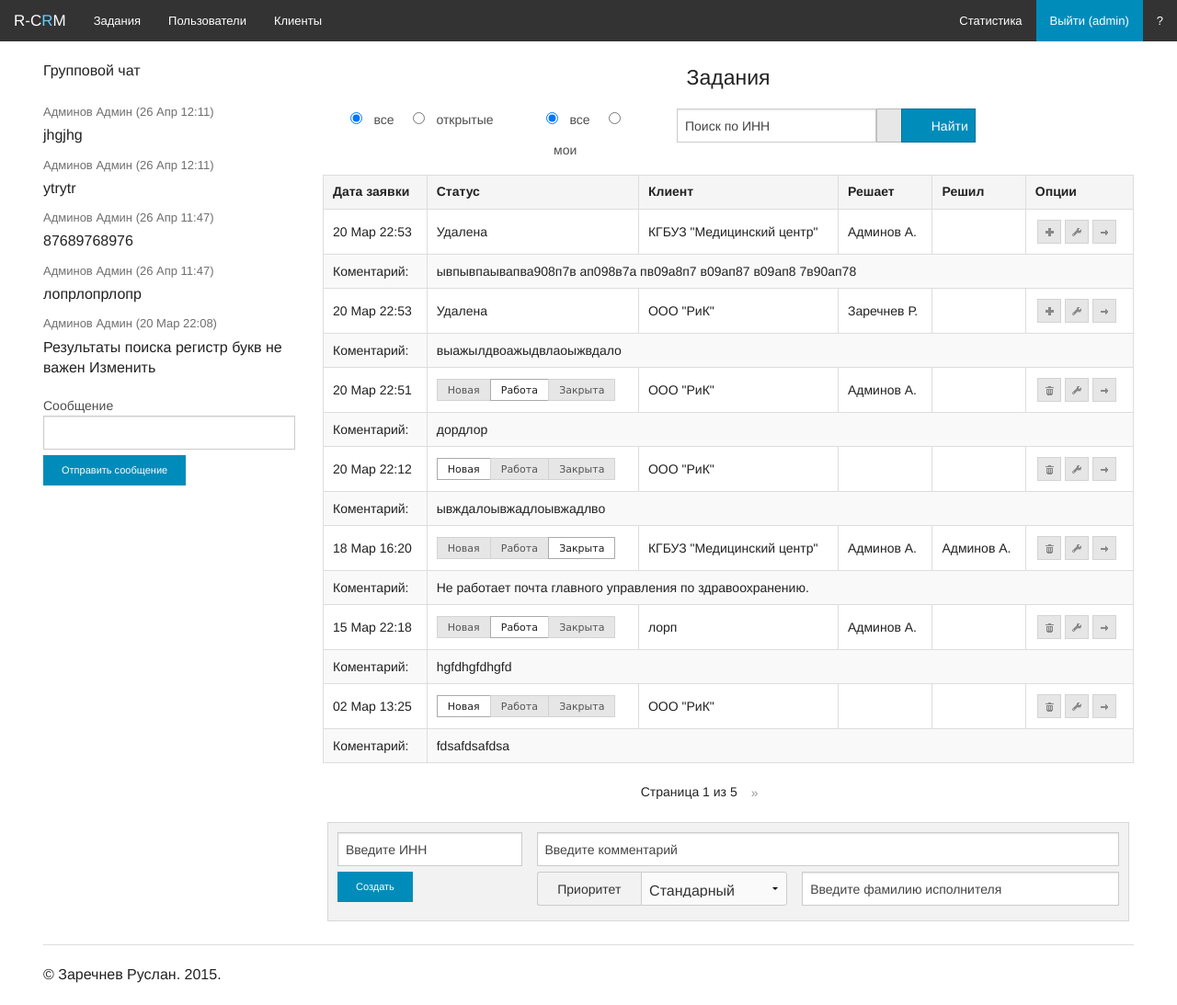
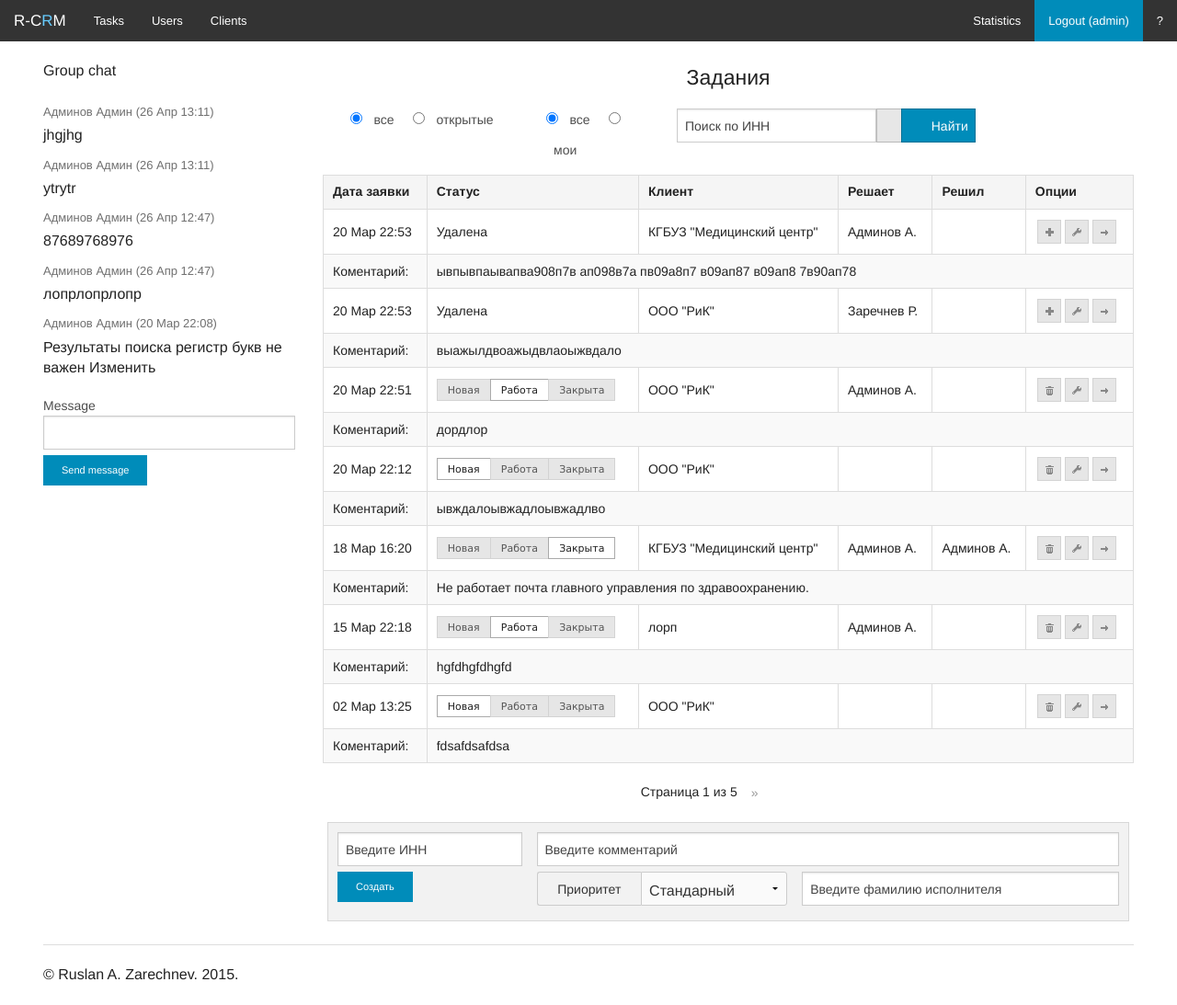
Before and after one commit to zarechnev/r-crm, a Django app: page /crm/ in a window 1280 px wide. Shown: the whole page at 92% size. Run offline with Django 3.2, Linux system fonts and the light colour scheme; a user stored in the database is signed in; data comes from the database, SQL or seed files in the repository; both versions use the stored data as it was after the commit; parts of the project's set-up code (start-up, migrations or seed data) failed here and were passed over.

Commit message:
Localization work was started.
*) Localization complited for chat path.

```diff
--- a/rcrm_django/chat/models.py
+++ b/rcrm_django/chat/models.py
@@ -1,9 +1,10 @@
+from django.utils.translation import ugettext_lazy as _
 from django.db import models
 from django.contrib import auth
 from clients.models import Client
 
 
 class Chat(models.Model):
-    create_post_user = models.ForeignKey(auth.models.User, related_name='create_post_user', verbose_name="Автор")
-    post_text = models.TextField(max_length=1000, verbose_name="Текст")
-    post_date = models.DateTimeField(verbose_name="Дата сообщения")
+    create_post_user = models.ForeignKey(auth.models.User, related_name='create_post_user', verbose_name=_("Author"))
+    post_text = models.TextField(max_length=1000, verbose_name=_("Message"))
+    post_date = models.DateTimeField(verbose_name=_("Message date"))
--- a/rcrm_django/chat/views.py
+++ b/rcrm_django/chat/views.py
@@ -1,3 +1,4 @@
+from django.utils.translation import ugettext as _
 from django.shortcuts import render_to_response
 from django.contrib.auth.decorators import login_required
 from django.http import HttpResponse
@@ -8,8 +9,7 @@
 
 @login_required()
 def show_chat(request):
-    args = {}
-    args['messages'] = Chat.objects.all().order_by('id').reverse()[:5]
+    args = {'messages': Chat.objects.all().order_by('id').reverse()[:5]}
     return render_to_response('chat.html', args)
 
 
@@ -19,9 +19,11 @@
         current_user = auth.get_user(request)
         message = request.POST['message']
         if not message:
-            return HttpResponse("Message is empty.")
+            msg = _("Message is empty.")
+            return HttpResponse(msg)
         new_message = Chat(create_post_user=current_user, post_date=timezone.now(), post_text=message)
         q = new_message.save()
-        ans = "Request was completed with the code %s." % q
+        ans = _("Request was completed with the code %s.") % q
         return HttpResponse(ans)
-    return HttpResponse("No data in request.")
+    msg = _("No data in request.")
+    return HttpResponse(msg)
--- a/rcrm_django/rcrm_django/urls.py
+++ b/rcrm_django/rcrm_django/urls.py
@@ -17,7 +17,7 @@
     # url(r'^admin/', include(admin.site.urls)),
 
     url(r'^help/', views.index),
-    url(r'^info/', views.info),
+    url(r'^i18n/', include('django.conf.urls.i18n')),
 
     url(r'^users/', include('users.urls')),
     url(r'^crm/', include('crm.urls')),
--- a/rcrm_django/rcrm_django/views.py
+++ b/rcrm_django/rcrm_django/views.py
@@ -8,9 +8,3 @@
     args = {}
     args['username'] = auth.get_user(request).username
     return render_to_response('help-page.html', args)
-
-@login_required(login_url='/auth/login')
-def info(request):
-    args = {}
-    args['username'] = auth.get_user(request).username
-    return render_to_response('help-page.html', args)
--- a/rcrm_django/static/js/rcrm_functions.js
+++ b/rcrm_django/static/js/rcrm_functions.js
@@ -472,3 +472,22 @@
     }
 
 };
+
+
+function set_en()
+    {
+         $.ajax({
+            url: "/i18n/setlang/",
+            type: "POST",
+            data: {language:"en"},
+            });
+    }
+
+function set_ru()
+    {
+         $.ajax({
+            url: "/i18n/setlang/",
+            type: "POST",
+            data: {language:"ru"},
+            });
+    }
--- a/rcrm_django/templates/main.html
+++ b/rcrm_django/templates/main.html
@@ -1,3 +1,4 @@
+{% load i18n %}
 {% load staticfiles %}
 <!DOCTYPE html>
 <html>
@@ -16,7 +17,7 @@
      <script src="{% static "static/jquery-ui/jquery-ui.js" %}"></script>
      <script src="{% static "static/js/rcrm_functions.js" %}"></script>
 
-<!--для работы jQuery-UI BEGIN-->
+<!--for jQuery-UI BEGIN-->
 	<script>
     $(function() {
         $( ".crm_radio_btns" ).buttonset();
@@ -35,13 +36,13 @@
 	});
 	</script>
 
-    <!--для уменьшения размеров кнопок и заголовков диалогов BEGIN-->
+    <!--for smoller button and windows title BEGIN-->
 	<style>
 		.ui-button-text { font-size:11px; }
 		.ui-dialog-title { font-size:13px; }
 		.ui-dialog-content { font-size:10px; }
 	 </style>
-    <!--для уменьшения размеров кнопок и заголовков диалогов END-->
+    <!--for smoller button and windows title END-->
 
 	<style>
 	.demoHeaders {
@@ -76,7 +77,7 @@
 		margin: 0 4px;
 	}
 	</style>
-<!--для работы jQuery-UI END-->
+<!--for jQuery-UI END-->
 
  </head>
  <body>
@@ -89,11 +90,9 @@
   <section class="top-bar-section">
     <!-- Right Nav Section -->
     <ul class="right">
-      <li><a href="/statistic">Статистика</a></li>
+      <li><a href="/statistic">{% trans "Statistics" %}</a></li>
 	 {% if username %}
-	     <li class="active"><a href="/auth/logout/">Выйти ({{ username }})</a></li>
-	{% else %}
-	     <li class="active"><a href="/auth/login/">Войти</a></li>
+	     <li class="active"><a href="/auth/logout/">{% trans "Logout" %} ({{ username }})</a></li>
 	{% endif %}
       <li>
         <a href="/help">?</a>
@@ -101,9 +100,9 @@
     </ul>
     <!-- Left Nav Section -->
     <ul class="left">
-      <li><a href="/crm">Задания</a></li>
-      <li><a href="/users">Пользователи</a></li>
-      <li><a href="/clients">Клиенты</a></li>
+      <li><a href="/crm">{% trans "Tasks" %}</a></li>
+      <li><a href="/users">{% trans "Users" %}</a></li>
+      <li><a href="/clients">{% trans "Clients" %}</a></li>
     </ul>
   </section>
 </nav>
@@ -115,10 +114,10 @@
                     $(document).ready(function(){setInterval("get_chat()",TimeInt_for_Chat)});
                 </script>
                 <div>
-                    Групповой чат
+                    {% trans "Group chat" %}
                     <p><div id="chat_content"></div></p>
-                    <label for="id_message">Сообщение</label>     <input id="id_message" maxlength="50" name="comment" type="text" />
-                    <input type="button" class="button tiny" value="Отправить сообщение" onclick="add_message();"/>
+                    <label for="id_message">{% trans "Message" %}</label><input id="id_message" maxlength="50" name="comment" type="text" />
+                    <input type="button" class="button tiny" value="{% trans "Send message" %}" onclick="add_message();"/>
                 </div>
       </div>
       <div class="large-9 columns main_background">
@@ -135,7 +134,7 @@
 <div class="row">
     <div class="large-12 columns">
         <hr>
-        <p>© Заречнев Руслан. 2015.</p>
+        <p>© {% trans "Ruslan A. Zarechnev" %}. 2015.</p>
     </div>
 </div>
  <script src="{% static "static/js/foundation.min.js" %}"></script>
```
Also changed, not shown: rcrm_django/rcrm_django/settings.py (+13 -1 lines), rcrm_django/chat/migrations/0002_auto_20160426_1417.py (added), rcrm_django/locale/ru/LC_MESSAGES/django.po (added), rcrm_django/rcrm_django.sqlite3, 1 other file.
